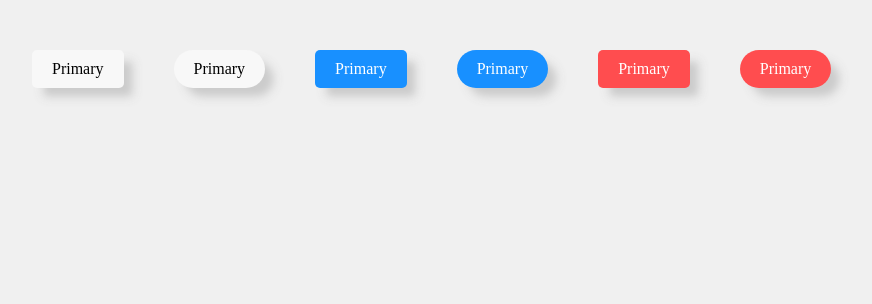
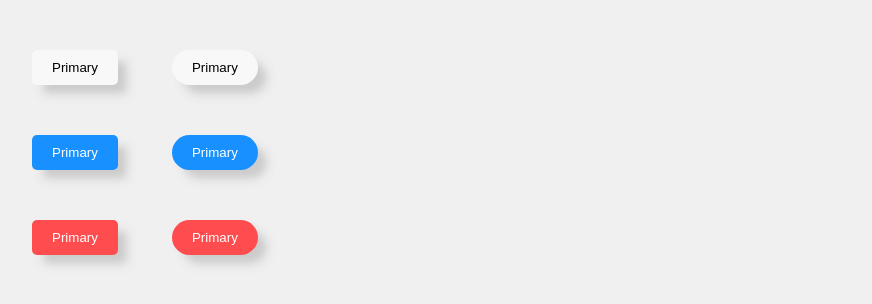
Before and after one commit to SenLiangpi/demo, a plain HTML site: page styleAll/Button.html in a window 1280 px wide. Shown: the whole page, without its empty margins (18-890 px from the left). Drawn offline with Linux system fonts and the light colour scheme.

Commit message:
增加 button 样式

```diff
--- a/styleAll/Button.html
+++ b/styleAll/Button.html
@@ -5,7 +5,7 @@
  * @Website: https://senliangpi.github.io/blog/#/
  * @Date: 2021-02-04 11:17:08
  * @LastEditors: Pi Patle
- * @LastEditTime: 2021-02-04 11:30:56
+ * @LastEditTime: 2021-02-04 15:28:03
 -->
 <!DOCTYPE html>
 <html lang="en" id="body">
@@ -14,7 +14,7 @@
   <meta charset="UTF-8">
   <meta name="viewport" content="width=device-width, initial-scale=1.0">
   <meta http-equiv="X-UA-Compatible" content="ie=edge">
-  <title>loading</title>
+  <title>Button</title>
   <style>
     * {
       margin: 0;
@@ -29,89 +29,79 @@
       align-items: center; */
       width: 100vw;
       height: 100vh;
+      padding: 0px;
+      /* overflow: hidden; */
     }
-    .container div{
+    .container .box{
       margin-left: 50px;
       margin-top: 50px;
-      float: left;
+      /* float: left; */
     }
     .box1 {
       border-radius: 5px;
-      background: #f0f0f0;
+      background: #f8f8f8;
+    }
+    .box2 {
+      border-radius: 20px;
+      background: #f8f8f8;
+    }
+    .box3 {
+      border-radius: 5px;
+      background: #1890ff;
+      color: #fff;
+    }
+    .box4 {
+      border-radius: 20px;
+      background: #1890ff;
+      color: #fff;
+    }
+    .box5 {
+      border-radius: 5px;
+      background: #ff4d4f;
+      color: #fff;
+    }
+    .box6 {
+      border-radius: 20px;
+      background: #ff4d4f;
+      color: #fff;
+    }
+    .box{
       padding: 10px 20px;
-      background: #f8f8f8;
       box-shadow:  10px 10px 10px #cccccc,
         10px 10px 10px #ffffff,
         0 0 0 #cccccc inset,
         0 0 0 #ffffff inset;
+      /* cursor: pointer; */
+      transition: all 0.2s;
+      /* pointer-events: none; */
+      border-style: none;
+      outline: none;
     }
-    .box2 {
-      border-radius: 20px;
-      background: #f0f0f0;
-      padding: 10px 20px;
-      background: #f8f8f8;
-      box-shadow:  10px 10px 10px #cccccc,
-        10px 10px 10px #ffffff,
-        0 0 0 #cccccc inset,
-        0 0 0 #ffffff inset;
-    }
-    .box3 {
-      border-radius: 5px;
-      background: #f0f0f0;
-      padding: 10px 20px;
-      background: #1890ff;
-      box-shadow:  10px 10px 10px #cccccc,
-        10px 10px 10px #ffffff,
-        0 0 0 #cccccc inset,
-        0 0 0 #ffffff inset;
-      color: #fff;
-    }
-    .box4 {
-      border-radius: 20px;
-      background: #f0f0f0;
-      padding: 10px 20px;
-      background: #1890ff;
-      box-shadow:  10px 10px 10px #cccccc,
-        10px 10px 10px #ffffff,
-        0 0 0 #cccccc inset,
-        0 0 0 #ffffff inset;
-      color: #fff;
-    }
-    .box5 {
-      border-radius: 5px;
-      background: #f0f0f0;
-      padding: 10px 20px;
-      background: #ff4d4f;
-      box-shadow:  10px 10px 10px #cccccc,
-        10px 10px 10px #ffffff,
-        0 0 0 #cccccc inset,
-        0 0 0 #ffffff inset;
-      color: #fff;
-    }
-    .box6 {
-      border-radius: 20px;
-      background: #f0f0f0;
-      padding: 10px 20px;
-      background: #ff4d4f;
-      box-shadow:  10px 10px 10px #cccccc,
-        10px 10px 10px #ffffff,
-        0 0 0 #cccccc inset,
-        0 0 0 #ffffff inset;
-      color: #fff;
+    .box:hover {
+      box-shadow: 5px 5px 10px #cccccc, 10px 10px 10px #ffffff, 0 0 0 #cccccc inset, 0 0 0 #ffffff inset;
     }
   </style>
 </head>
 
 <body>
   <div class="container">
-    <div class="box1">Primary</div>
-    <div class="box2">Primary</div>
-    <div class="box3">Primary</div>
-    <div class="box4">Primary</div>
-    <div class="box5">Primary</div>
-    <div class="box6">Primary</div>
+    <div>
+      <button class="box1 box" name="button" onclick="aaa()">Primary</button>
+      <button class="box2 box">Primary</button>
+    </div>
+    <div>
+      <button class="box3 box">Primary</button>
+      <button class="box4 box">Primary</button>
+    </div>
+    <div>
+      <button class="box5 box">Primary</button>
+      <button class="box6 box">Primary</button>
+    </div>
   </div>
   <script>
+    function aaa(){
+      // alert('aa');
+    }
   </script>
 </body>
 
```
